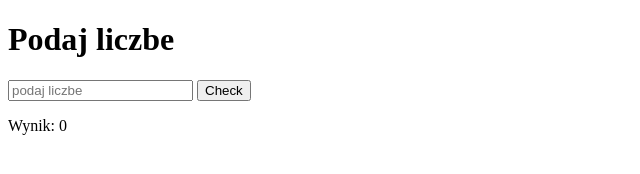
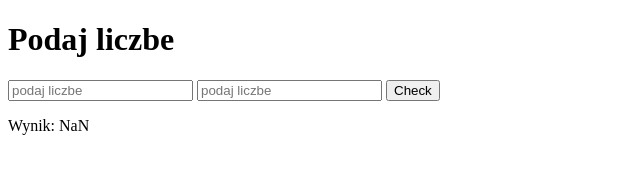
Before and after one commit to Gitros/nauka2, a plain HTML site: page index.html in a window 1280 px wide. Both pictures are taken after a click on the button "Check". Shown: the whole page, without its empty margins (0-640 px from the left). Drawn offline with Linux system fonts and the light colour scheme.

Commit message:
zad4 pt1

```diff
--- a/index.html
+++ b/index.html
@@ -11,9 +11,10 @@
 <body>
  <h1>Podaj liczbe</h1>
  <input type="number" id="liczba-input" placeholder="podaj liczbe">
- <button id="check-btn"> Check</button>
+ <input type="number" id="liczba-input2" placeholder="podaj liczbe">
+ <button id="check-btn" onclick="oblicz()"> Check</button>
  <p>Wynik: <span id="wynik"></span></p>
- <script src="zad3.js"></script>
+ <script src="zad4.js"></script>
 </body>
 
 </html>
--- /dev/null
+++ b/zad4.js
@@ -0,0 +1,18 @@
+/* Napisz program, który wczyta dwie liczby rzeczywiste i wyswietli na
+ekranie ich sume z dokladnoscia do trzech miejsc po przecinku.
+*/
+
+const liczbaInput = document.getElementById('liczba-input');
+const liczbaInput2 = document.getElementById('liczba-input2');
+const checkBtn = document.getElementById('check-btn');
+const wynik = document.getElementById('wynik');
+
+function oblicz() {
+  let sum = parseInt(liczbaInput.value) + parseInt(liczbaInput2.value);
+  return sum;
+}
+
+const buttonClick = () => {
+  wynik.textContent = oblicz();
+};
+checkBtn.addEventListener('click', buttonClick);
```
